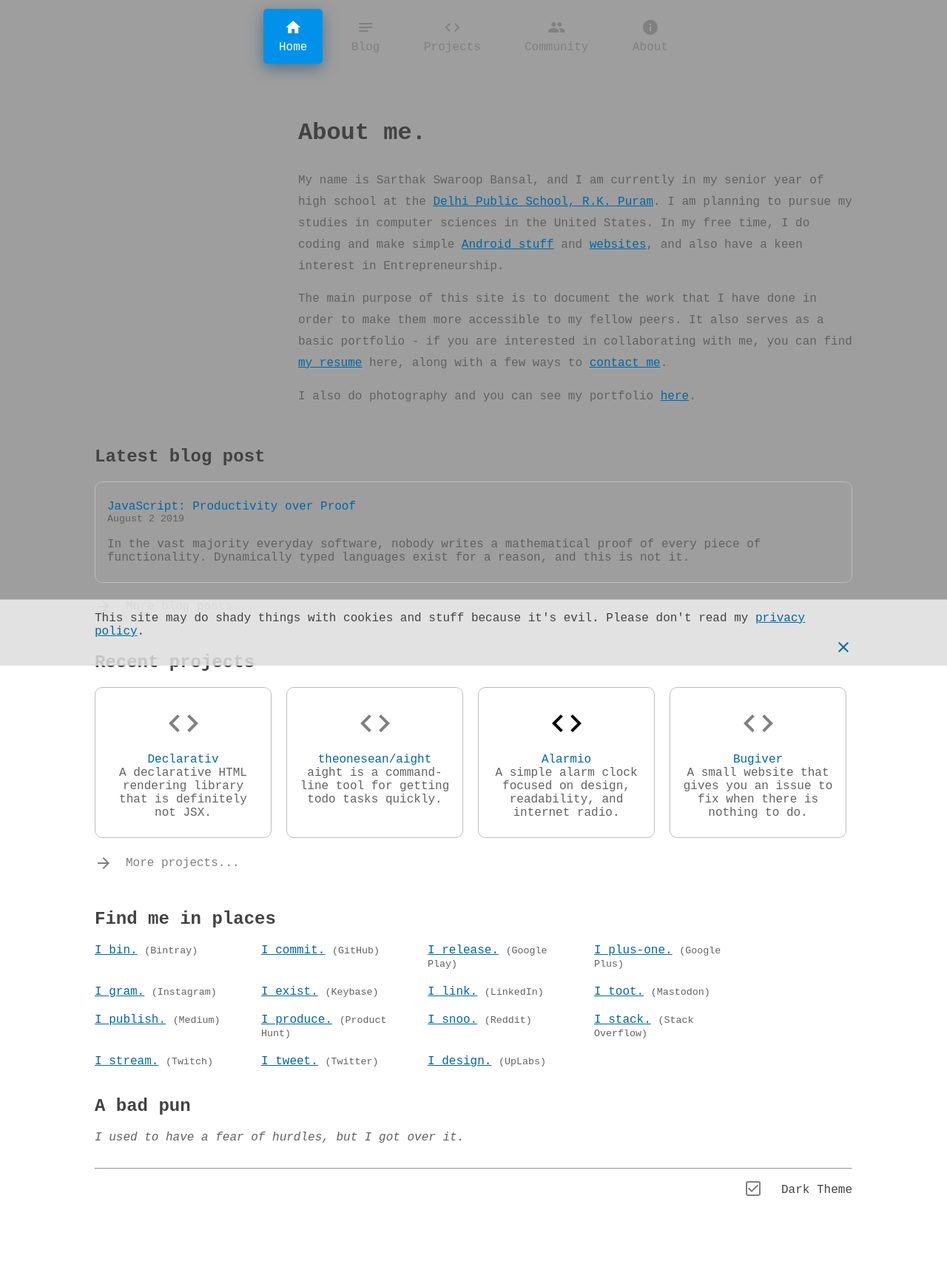
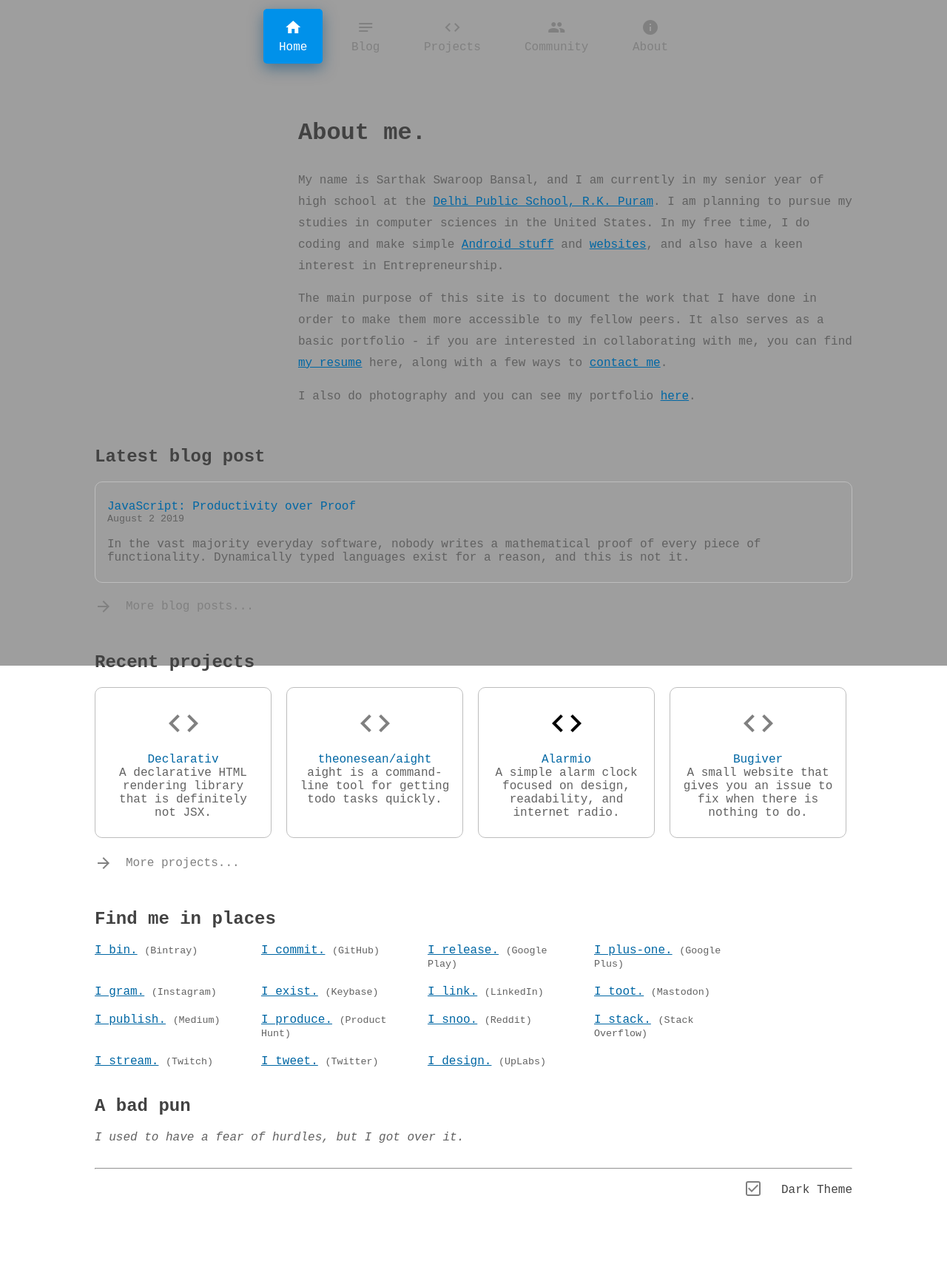
Before and after one commit to SarthakSwaroop/sarthakswaroop.github.io, a Jekyll site: the page built from pages/index.html, in a window 1280 px wide. Shown: the whole page at 74% size. Built offline with Jekyll 4.4.1, drawn with Linux system fonts in a browser that asks for light colours; some web fonts are replaced; comment, search, counter and statistics services are not loaded.

Commit message:
Update snackbar.html

```diff
--- a/_includes/snackbar.html
+++ b/_includes/snackbar.html
@@ -1,8 +1,4 @@
 <snackbar class="snackbar" id="evilstuff" style="display: none;">
-	<span class="snackbar__text">This site may do shady things with cookies and stuff because it's evil. Please don't read my <a href="/policies/?web" target="_blank">privacy policy</a>.</span>
-	<a class="snackbar__link" onclick="document.getElementById('evilstuff').style.display = 'none'; if (localStorage) localStorage.setItem('acceptedEvil', 'true');"><i class="material-icons">close</i></a>
-	<script>
-	if (localStorage && !localStorage.getItem("acceptedEvil"))
-		document.getElementById("evilstuff").style.display = null;
-	</script>
+	<span class="snackbar__text">Welcome to the personal website of Sarthak Swaroop Bansal.</span>
+
 </snackbar>
```
